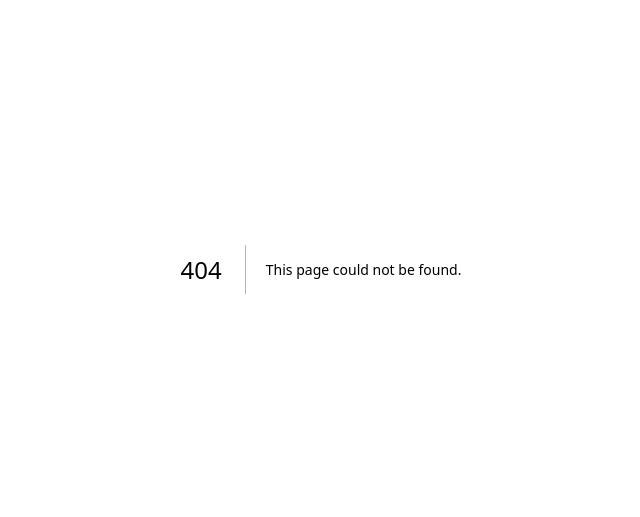
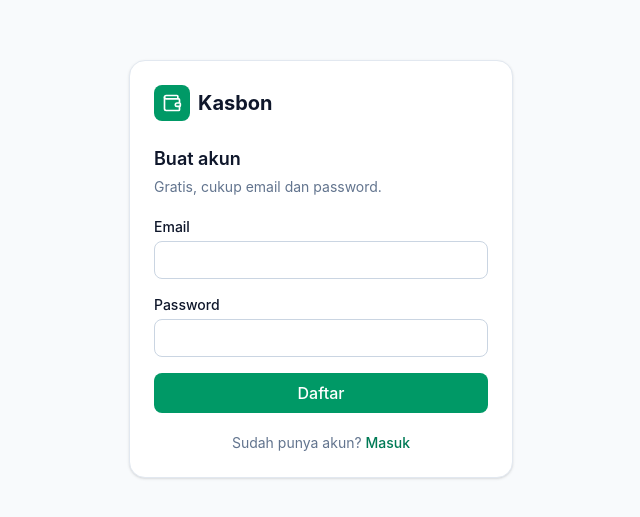
Before and after one commit to arhainsyah/Kasbon-Web-Ap, a Next.js app: page /signup in a window 1280 px wide. Before the commit this address had no page. Shown: the part 131-648 px from the top of the page, without its empty margins (319-959 px from the left). Built offline with nearby package versions, Linux system fonts and the light colour scheme.

Commit message:
feat(auth): login, signup, logout, dan proteksi halaman via proxy Supabase

```diff
--- /dev/null
+++ b/src/app/login/page.tsx
@@ -0,0 +1,5 @@
+import AuthForm from "@/components/AuthForm";
+
+export default function LoginPage() {
+  return <AuthForm mode="login" />;
+}
--- /dev/null
+++ b/src/app/signup/page.tsx
@@ -0,0 +1,5 @@
+import AuthForm from "@/components/AuthForm";
+
+export default function SignupPage() {
+  return <AuthForm mode="signup" />;
+}
--- /dev/null
+++ b/src/components/AuthForm.tsx
@@ -0,0 +1,124 @@
+"use client";
+
+import Link from "next/link";
+import { useRouter } from "next/navigation";
+import { useState } from "react";
+import { Loader2, Wallet } from "lucide-react";
+import { createClient } from "@/lib/supabase/client";
+
+type Mode = "login" | "signup";
+
+function translateAuthError(message: string): string {
+  const m = message.toLowerCase();
+  if (m.includes("invalid login credentials")) return "Email atau password salah.";
+  if (m.includes("already registered")) return "Email sudah terdaftar. Silakan login.";
+  if (m.includes("email not confirmed")) return "Email belum dikonfirmasi. Cek inbox kamu.";
+  if (m.includes("rate limit")) return "Terlalu banyak percobaan. Coba lagi beberapa saat.";
+  if (m.includes("password")) return "Password tidak memenuhi syarat (minimal 6 karakter).";
+  return "Terjadi kesalahan. Coba lagi.";
+}
+
+export default function AuthForm({ mode }: { mode: Mode }) {
+  const router = useRouter();
+  const [email, setEmail] = useState("");
+  const [password, setPassword] = useState("");
+  const [error, setError] = useState<string | null>(null);
+  const [info, setInfo] = useState<string | null>(null);
+  const [loading, setLoading] = useState(false);
+
+  const isLogin = mode === "login";
+
+  async function handleSubmit(e: React.FormEvent) {
+    e.preventDefault();
+    setError(null);
+    setInfo(null);
+
+    if (!/^\S+@\S+\.\S+$/.test(email)) return setError("Format email tidak valid.");
+    if (password.length < 6) return setError("Password minimal 6 karakter.");
+
+    setLoading(true);
+    const supabase = createClient();
+
+    if (isLogin) {
+      const { error } = await supabase.auth.signInWithPassword({ email, password });
+      if (error) {
+        setError(translateAuthError(error.message));
+        setLoading(false);
+        return;
+      }
+      router.replace("/");
+      router.refresh();
+      return;
+    }
+
+    const { data, error } = await supabase.auth.signUp({ email, password });
+    setLoading(false);
+    if (error) return setError(translateAuthError(error.message));
+
+    if (data.session) {
+      router.replace("/");
+      router.refresh();
+    } else {
+      setInfo("Pendaftaran berhasil! Cek email kamu untuk konfirmasi, lalu login.");
+    }
+  }
+
+  return (
+    <main className="flex min-h-screen items-center justify-center p-4">
+      <div className="w-full max-w-sm rounded-2xl border border-slate-200 bg-white p-6 shadow-sm">
+        <div className="mb-6 flex items-center gap-2">
+          <span className="rounded-lg bg-emerald-600 p-2 text-white">
+            <Wallet size={20} />
+          </span>
+          <h1 className="text-xl font-bold">Kasbon</h1>
+        </div>
+        <h2 className="mb-1 text-lg font-semibold">{isLogin ? "Masuk" : "Buat akun"}</h2>
+        <p className="mb-5 text-sm text-slate-500">
+          {isLogin ? "Lanjut catat utang piutangmu." : "Gratis, cukup email dan password."}
+        </p>
+
+        <form onSubmit={handleSubmit} className="space-y-4" noValidate>
+          <label className="block text-sm font-medium">
+            Email
+            <input
+              type="email"
+              autoComplete="email"
+              value={email}
+              onChange={(e) => setEmail(e.target.value)}
+              className="mt-1 w-full rounded-lg border border-slate-300 px-3 py-2 outline-none focus:border-emerald-600 focus:ring-2 focus:ring-emerald-100"
+            />
+          </label>
+          <label className="block text-sm font-medium">
+            Password
+            <input
+              type="password"
+              autoComplete={isLogin ? "current-password" : "new-password"}
+              value={password}
+              onChange={(e) => setPassword(e.target.value)}
+              className="mt-1 w-full rounded-lg border border-slate-300 px-3 py-2 outline-none focus:border-emerald-600 focus:ring-2 focus:ring-emerald-100"
+            />
+          </label>
+
+          {error && <p role="alert" className="rounded-lg bg-red-50 px-3 py-2 text-sm text-red-700">{error}</p>}
+          {info && <p className="rounded-lg bg-emerald-50 px-3 py-2 text-sm text-emerald-700">{info}</p>}
+
+          <button
+            type="submit"
+            disabled={loading}
+            className="flex w-full items-center justify-center gap-2 rounded-lg bg-emerald-600 px-4 py-2 font-medium text-white hover:bg-emerald-700 disabled:opacity-60"
+          >
+            {loading && <Loader2 size={16} className="animate-spin" />}
+            {isLogin ? "Masuk" : "Daftar"}
+          </button>
+        </form>
+
+        <p className="mt-5 text-center text-sm text-slate-500">
+          {isLogin ? "Belum punya akun? " : "Sudah punya akun? "}
+          <Link href={isLogin ? "/signup" : "/login"} className="font-medium text-emerald-700 hover:underline">
+            {isLogin ? "Daftar" : "Masuk"}
+          </Link>
+        </p>
+      </div>
+    </main>
+  );
+}
--- /dev/null
+++ b/src/components/LogoutButton.tsx
@@ -0,0 +1,24 @@
+"use client";
+
+import { useRouter } from "next/navigation";
+import { LogOut } from "lucide-react";
+import { createClient } from "@/lib/supabase/client";
+
+export default function LogoutButton() {
+  const router = useRouter();
+
+  async function handleLogout() {
+    await createClient().auth.signOut();
+    router.replace("/login");
+    router.refresh();
+  }
+
+  return (
+    <button
+      onClick={handleLogout}
+      className="flex items-center gap-1.5 rounded-lg border border-slate-300 px-3 py-1.5 text-sm hover:bg-slate-100"
+    >
+      <LogOut size={16} /> Keluar
+    </button>
+  );
+}
--- /dev/null
+++ b/src/lib/supabase/client.ts
@@ -0,0 +1,8 @@
+import { createBrowserClient } from "@supabase/ssr";
+
+export function createClient() {
+  return createBrowserClient(
+    process.env.NEXT_PUBLIC_SUPABASE_URL!,
+    process.env.NEXT_PUBLIC_SUPABASE_ANON_KEY!,
+  );
+}
--- /dev/null
+++ b/src/lib/supabase/server.ts
@@ -0,0 +1,25 @@
+import { createServerClient } from "@supabase/ssr";
+import { cookies } from "next/headers";
+
+export async function createClient() {
+  const cookieStore = await cookies();
+
+  return createServerClient(
+    process.env.NEXT_PUBLIC_SUPABASE_URL!,
+    process.env.NEXT_PUBLIC_SUPABASE_ANON_KEY!,
+    {
+      cookies: {
+        getAll: () => cookieStore.getAll(),
+        setAll: (items) => {
+          try {
+            items.forEach(({ name, value, options }) =>
+              cookieStore.set(name, value, options),
+            );
+          } catch {
+            // Dipanggil dari Server Component — aman diabaikan, proxy yang refresh sesi.
+          }
+        },
+      },
+    },
+  );
+}
--- /dev/null
+++ b/src/proxy.ts
@@ -0,0 +1,54 @@
+import { createServerClient } from "@supabase/ssr";
+import { NextResponse, type NextRequest } from "next/server";
+
+const AUTH_PAGES = ["/login", "/signup"];
+
+// Next.js 16: "middleware" diganti nama menjadi "proxy".
+export async function proxy(request: NextRequest) {
+  let response = NextResponse.next({ request });
+
+  const supabase = createServerClient(
+    process.env.NEXT_PUBLIC_SUPABASE_URL!,
+    process.env.NEXT_PUBLIC_SUPABASE_ANON_KEY!,
+    {
+      cookies: {
+        getAll: () => request.cookies.getAll(),
+        setAll: (items) => {
+          items.forEach(({ name, value }) => request.cookies.set(name, value));
+          response = NextResponse.next({ request });
+          items.forEach(({ name, value, options }) =>
+            response.cookies.set(name, value, options),
+          );
+        },
+      },
+    },
+  );
+
+  // getUser() memverifikasi token ke server Supabase (bukan sekadar baca cookie).
+  const {
+    data: { user },
+  } = await supabase.auth.getUser();
+
+  const { pathname } = request.nextUrl;
+  const isApi = pathname.startsWith("/api");
+  const isAuthPage = AUTH_PAGES.includes(pathname);
+
+  // API menangani 401 sendiri (JSON), jadi jangan di-redirect.
+  if (!user && !isAuthPage && !isApi) {
+    const url = request.nextUrl.clone();
+    url.pathname = "/login";
+    return NextResponse.redirect(url);
+  }
+
+  if (user && isAuthPage) {
+    const url = request.nextUrl.clone();
+    url.pathname = "/";
+    return NextResponse.redirect(url);
+  }
+
+  return response;
+}
+
+export const config = {
+  matcher: ["/((?!_next/static|_next/image|favicon.ico).*)"],
+};
```
